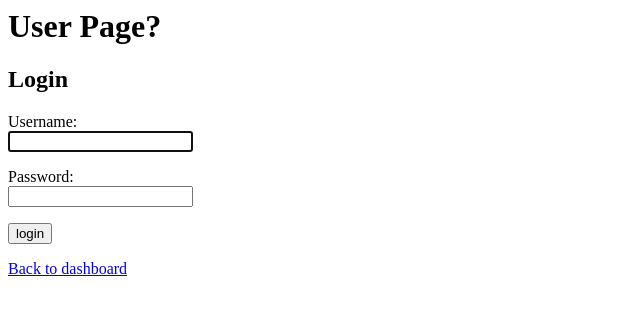
After one commit to ajhanson22227/django_user_test, a Django app: page /accounts/login/ in a window 1280 px wide. The commit adds this page. Shown: the top 315 px of the page, without its empty margins (0-640 px from the left). Run offline with Django 3.2, Linux system fonts and the light colour scheme.

Commit message:
Add user login/logout templates

```diff
--- a/user_test/settings.py
+++ b/user_test/settings.py
@@ -119,3 +119,6 @@ USE_TZ = True
 # https://docs.djangoproject.com/en/3.1/howto/static-files/
 
 STATIC_URL = '/static/'
+
+LOGIN_REDIRECT_URL = "dashboard"
+LOGOUT_REDIRECT_URL = "dashboard"
--- a/users/templates/base.html
+++ b/users/templates/base.html
@@ -1,3 +1,12 @@
+<style>
+    label, input {
+        display: block;
+    }
+    span.helptext {
+        display: none;
+    }
+</style>
+
 <h1>User Page?</h1>
 
 {% block content %}
--- /dev/null
+++ b/users/templates/registration/login.html
@@ -0,0 +1,11 @@
+{% extends 'base.html' %}
+
+{% block content %}
+<h2>Login</h2>
+<form method='post'>
+    {% csrf_token %}
+    {{ form.as_p}}
+    <input type="submit" value="login">
+</form>
+<a href="{% url 'dashboard' %}">Back to dashboard</a>
+{% endblock content %}
--- a/users/urls.py
+++ b/users/urls.py
@@ -1,6 +1,7 @@
-from django.urls import path
+from django.urls import path, include
 from users.views import dashboard
 
 urlpatterns = [
+    path("accounts/", include("django.contrib.auth.urls")),
     path("dashboard/", dashboard, name="dashboard"),
 ]
```
Also changed, not shown: users/templates/users/dashboard.html (+8 -0 lines), db.sqlite3.
